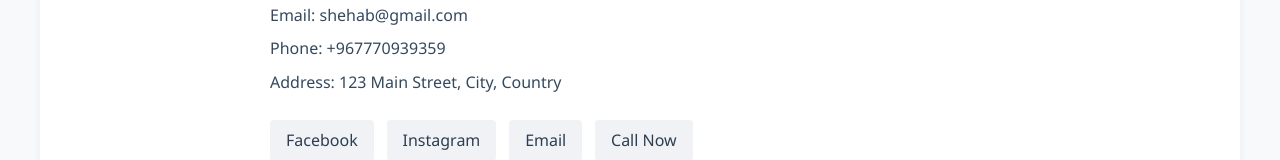
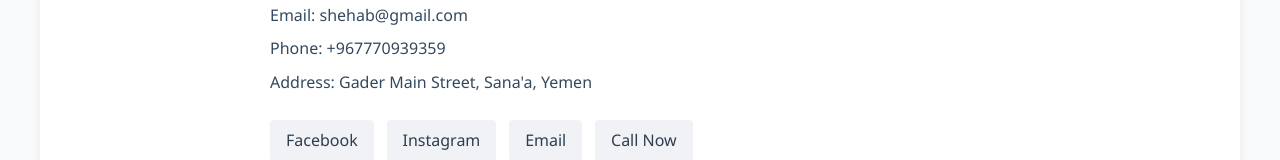
Before and after one commit to she59r/Restaurant3, a plain HTML site: page contact.html in a window 1280 px wide. Shown: the part 1201-1361 px from the top of the page. Drawn offline with Linux system fonts and the light colour scheme.

Commit message:
Update contact.html

```diff
--- a/contact.html
+++ b/contact.html
@@ -97,7 +97,7 @@
                                     <span>Phone: +967770939359</span>
                                 </div>
                                 <div class="contact-item">
-                                    <span>Address: 123 Main Street, City, Country</span>
+                                    <span>Address: Gader Main Street, Sana'a, Yemen</span>
                                 </div>
                             </div>
                         </div>
@@ -216,4 +216,5 @@
     </script>
 </body>
 
+
 </html>
```
